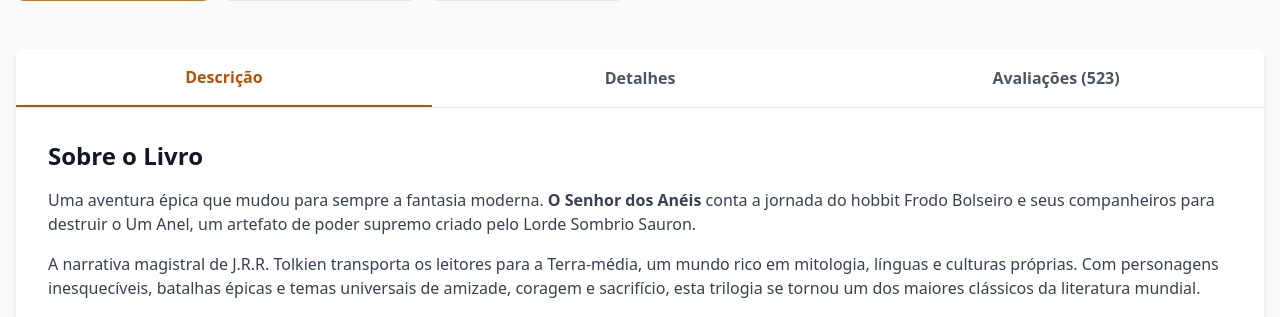
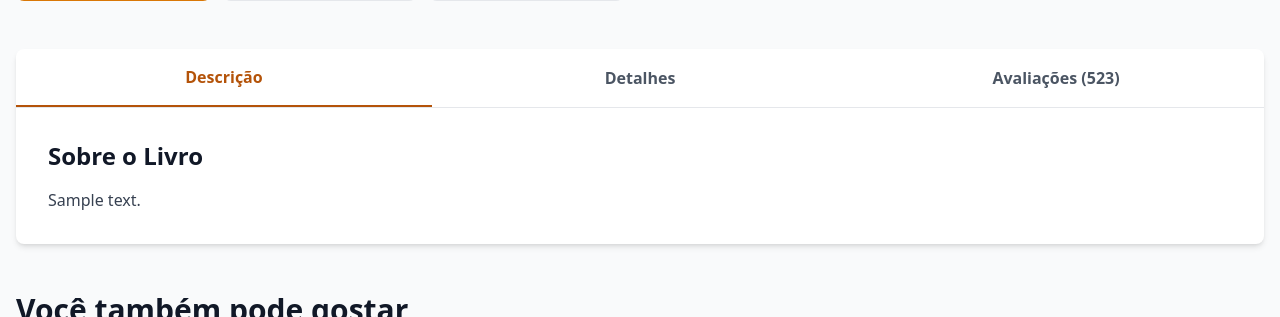
Before and after one commit to peidrao/VirgilBookStore, a Django app: template templates/books/book_detail.html in a window 1280 px wide. Shown: the part 1223-1540 px from the top of the page. Run offline with Django 3.2, Linux system fonts and the light colour scheme; the template is opened without the code that fills it: most values are stand-ins (such as "Sample title", 1, 10 or a date in 2020); some libraries are stand-ins or nearby versions.

Commit message:
feat: ✨ enhance book detail page with dynamic content and improved URL structure

```diff
--- a/book/urls.py
+++ b/book/urls.py
@@ -7,7 +7,7 @@
 
 urlpatterns = [
     path("book/<str:slug>/", views.BookDetailView.as_view(), name="book_detail"),
-    path("book/<str:slug>/", views.BookByGenreView.as_view(), name="books_by_genre"),
+    path("book/genre/<str:slug>/", views.BookByGenreView.as_view(), name="books_by_genre"),
     path("books/", views.ManagerBoksView.as_view(), name="books"),
     path("book/remove/<int:pk>", views.ManageRemoveBook.as_view(), name="remove"),
     path("add/", views.ManagerBookAddView.as_view(), name="book_add"),
--- a/templates/books/book_detail.html
+++ b/templates/books/book_detail.html
@@ -1,18 +1,18 @@
 {% extends "base.html" %}
-{% block title %}Virgil Bookstore - Catalogo{% endblock %}
+{% block title %}Virgil Bookstore - {{ book.title }}{% endblock %}
 {% block content %}
     <main class="container mx-auto px-4 py-8">
 
     <!-- Breadcrumb -->
     <nav class="mb-6 text-sm" aria-label="Breadcrumb">
       <ol class="flex items-center gap-2 text-gray-600">
-        <li><a href="index.html" class="hover:text-amber-700">Home</a></li>
+        <li><a href="{% url 'home:home' %}" class="hover:text-amber-700">Home</a></li>
         <li>›</li>
-        <li><a href="books.html" class="hover:text-amber-700">Catálogo</a></li>
+        <li><a href="{% url 'home:catalog' %}" class="hover:text-amber-700">Catálogo</a></li>
         <li>›</li>
-        <li><a href="books.html?category=fantasia" class="hover:text-amber-700">Fantasia</a></li>
+        <li><a href="{% url 'book:books_by_genre' slug=book.genre.slug %}" class="hover:text-amber-700">{{ book.genre.title }}</a></li>
         <li>›</li>
-        <li class="text-gray-900 font-medium">O Senhor dos Anéis</li>
+        <li class="text-gray-900 font-medium">{{ book.title }}</li>
       </ol>
     </nav>
 
@@ -39,8 +39,8 @@
       <!-- Product Info -->
       <div>
         <span class="inline-block bg-red-100 text-red-800 text-sm font-semibold px-3 py-1 rounded mb-3">-25% OFF</span>
-        <h1 class="text-3xl md:text-4xl font-bold text-gray-900 mb-2">O Senhor dos Anéis</h1>
-        <p class="text-xl text-gray-600 mb-4">por J.R.R. Tolkien</p>
+        <h1 class="text-3xl md:text-4xl font-bold text-gray-900 mb-2">{{ book.title }}</h1>
+        <p class="text-xl text-gray-600 mb-4">por {{ book.writer.fullname }}</p>
 
         <!-- Rating -->
         <div class="flex items-center gap-3 mb-6">
@@ -52,7 +52,7 @@
         <!-- Price -->
         <div class="bg-amber-50 border-2 border-amber-200 rounded-lg p-6 mb-6">
           <div class="flex items-baseline gap-3 mb-2">
-            <span class="text-4xl font-bold text-amber-700">R$ 89,90</span>
+            <span class="text-4xl font-bold text-amber-700">R$ {{ book.price }}</span>
             <span class="text-xl text-gray-400 line-through">R$ 119,90</span>
           </div>
           <p class="text-sm text-gray-600">ou em até <strong>3x de R$ 29,97</strong> sem juros</p>
@@ -63,7 +63,7 @@
           <label class="block font-semibold text-gray-900 mb-3">Formato:</label>
           <div class="flex gap-3">
             <button class="format-btn flex-1 px-4 py-3 border-2 border-amber-600 bg-amber-50 rounded-lg font-medium text-amber-800">
-              Físico - R$ 89,90
+              Físico - R$ {{ book.price }}
             </button>
             <button class="format-btn flex-1 px-4 py-3 border-2 border-gray-300 hover:border-amber-600 rounded-lg font-medium">
               E-book - R$ 39,90
@@ -82,7 +82,7 @@
             <button id="qty-plus" class="w-10 h-10 flex items-center justify-center border border-gray-300 rounded-lg hover:bg-gray-100 transition-colors text-xl" aria-label="Aumentar quantidade">
               +
             </button>
-            <span class="text-sm text-green-600 ml-3">✓ Em estoque (23 unidades)</span>
+            <span class="text-sm text-green-600 ml-3">✓ Em estoque ({{ book.amount }} unidades)</span>
           </div>
         </div>
 
@@ -142,18 +142,7 @@
         <div id="description" class="tab-content">
           <h2 class="text-2xl font-bold text-gray-900 mb-4">Sobre o Livro</h2>
           <div class="prose max-w-none text-gray-700 space-y-4">
-            <p>
-              Uma aventura épica que mudou para sempre a fantasia moderna. <strong>O Senhor dos Anéis</strong> conta a jornada do hobbit Frodo Bolseiro e seus companheiros para destruir o Um Anel, um artefato de poder supremo criado pelo Lorde Sombrio Sauron.
-            </p>
-            <p>
-              A narrativa magistral de J.R.R. Tolkien transporta os leitores para a Terra-média, um mundo rico em mitologia, línguas e culturas próprias. Com personagens inesquecíveis, batalhas épicas e temas universais de amizade, coragem e sacrifício, esta trilogia se tornou um dos maiores clássicos da literatura mundial.
-            </p>
-            <p>
-              Esta edição especial inclui prefácio do autor, mapas detalhados da Terra-média e um apêndice com informações sobre as línguas élficas. Perfeito tanto para novos leitores quanto para fãs que desejam revisitar esta obra-prima.
-            </p>
-            <blockquote class="border-l-4 border-amber-600 pl-4 italic text-gray-600 my-6">
-              "Nem todos aqueles que vagam estão perdidos."
-            </blockquote>
+            {{ book.description }}
           </div>
         </div>
 
```
